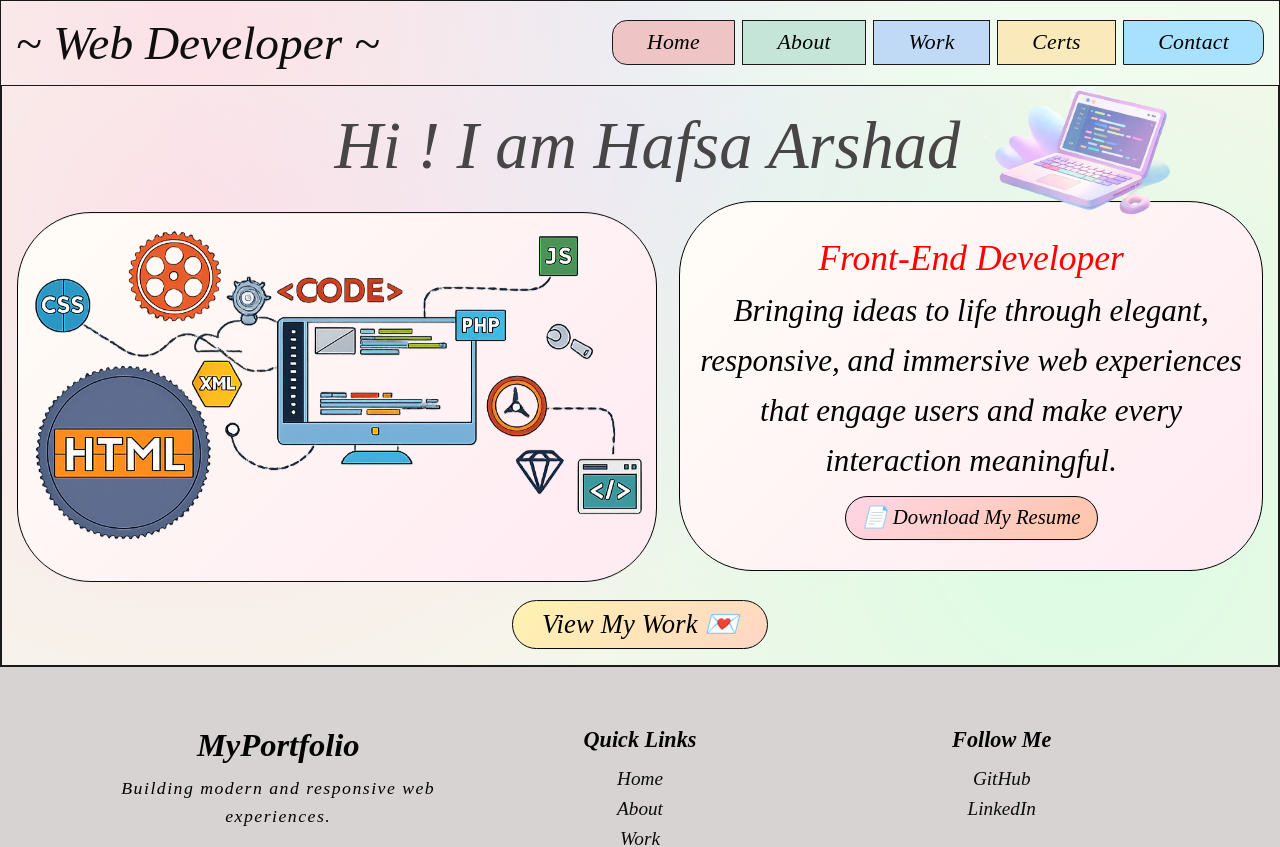
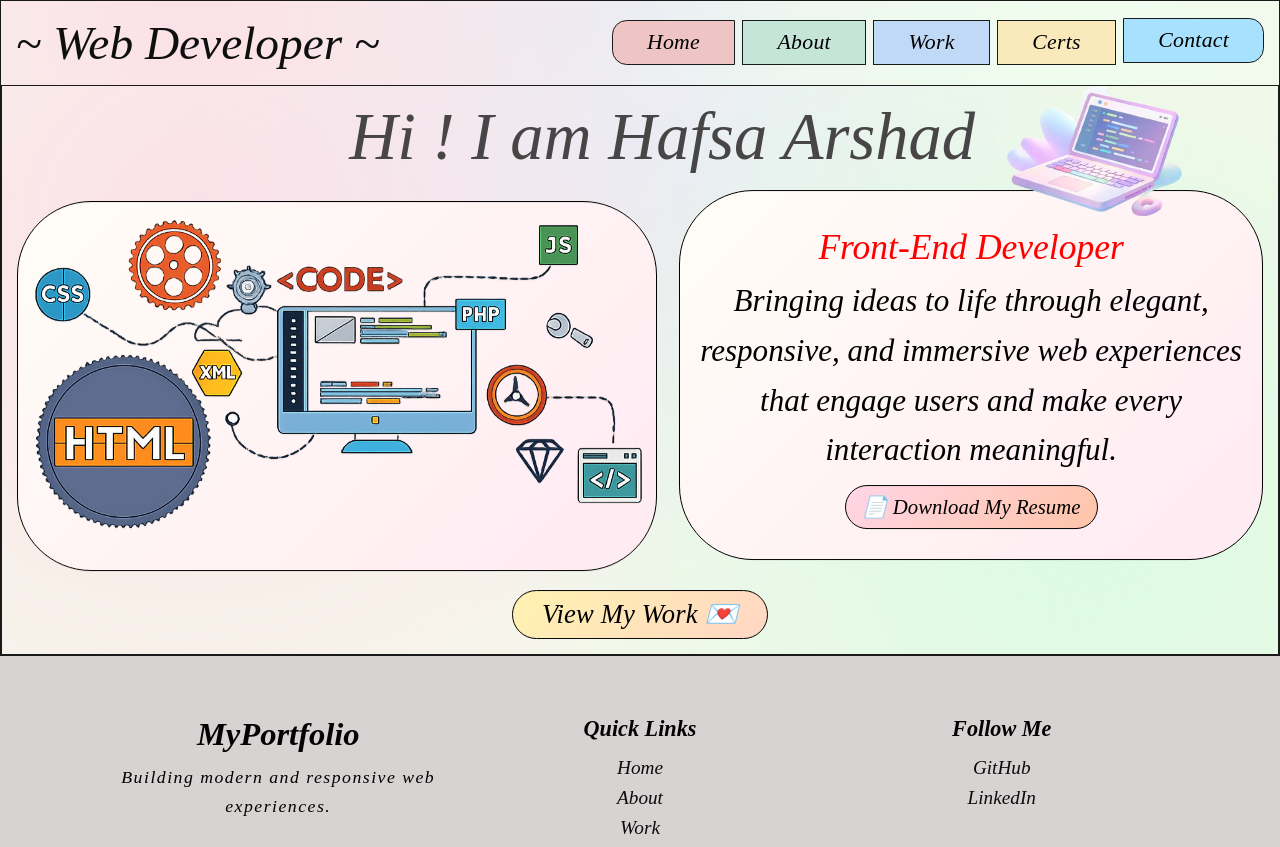
Before and after one commit to Hafsa-Arshad93/hafsaArshad.portfolio, a React (Vite) app: page / in a window 1280 px wide. Shown: the top 847 px of the page. Built offline with nearby package versions, Linux system fonts and the light colour scheme.

Commit message:
Fix responsiveness

```diff
--- a/src/Components/Header/Navbar.css
+++ b/src/Components/Header/Navbar.css
@@ -21,8 +21,8 @@
     flex-direction: column;
     justify-content: center;
     align-items: center;
-    gap: 1rem;
-    padding: 1rem;
+    gap: 0.2rem;
+
     border: none;
     background:
         radial-gradient(circle at 15% 25%, rgba(255, 210, 230, 0.6), transparent 50%),
@@ -70,7 +70,7 @@ radial-gradient(circle at 85% 75%, rgba(235, 255, 240, 0.7), transparent 50%),
     margin: 0;
     border: 1px solid rgb(27, 26, 26);
     box-sizing: border-box;
-    padding: 0.6rem 2rem;
+    padding: 0.2rem 2rem;
 
 }
 
@@ -88,7 +88,7 @@ radial-gradient(circle at 85% 75%, rgba(235, 255, 240, 0.7), transparent 50%),
 
 .contact-btn {
         background-color: #b8daeb;
-            margin-bottom: 0;
+            margin-bottom: 00.3rem;
 
 }
 
@@ -123,6 +123,8 @@ radial-gradient(circle at 85% 75%, rgba(235, 255, 240, 0.7), transparent 50%),
         flex-direction: row;
         justify-content: space-between;
         align-items: center;
+            padding: 1rem;
+
 
     }
 
--- a/src/Components/Hero/Hero.css
+++ b/src/Components/Hero/Hero.css
@@ -178,7 +178,7 @@ border-bottom: 2px solid rgb(27, 26, 26);
     box-shadow: 0 8px 16px rgba(0, 0, 0, 0.2);
 }
 
-@media (max-width: 399px) {
+@media (min-width: 300px) {
     .sticker2 {
         right: -8%;
         top: -6%;
@@ -196,8 +196,10 @@ border-bottom: 2px solid rgb(27, 26, 26);
 
     }
     .resume-btn {
-        margin-top: 0.5rem;
+        font-size: 0.8rem;
+        margin-top: 0.7rem;
         padding: 0 0.4rem;
+        margin-bottom: 0.7rem;
     }
 }
 
@@ -340,9 +342,12 @@ border-bottom: 2px solid rgb(27, 26, 26);
         margin-top: 2rem;
         margin-bottom: 1rem;
         align-items: flex-start;
-        padding-left: 6rem;
+        padding-left: 5rem;
     }
-
+.head h1 {
+    text-align: left;
+    font-size: 3.2rem;
+}
     .mobile-break {
         display: none;
     }
@@ -381,7 +386,7 @@ border-bottom: 2px solid rgb(27, 26, 26);
 
     .sticker2 {
         top: -11%;
-        right: 5%;
+        right: 3%;
     }
      .resume-btn {
         margin-top: 1rem;
@@ -422,6 +427,7 @@ border-bottom: 2px solid rgb(27, 26, 26);
     .head {
         padding-left: 6rem;
     }
+
 .image-top{
     height: 21rem;
 }
@@ -451,7 +457,9 @@ border-bottom: 2px solid rgb(27, 26, 26);
   .head  {
     padding-left: 9rem;
     }
-
+ .head h1 {
+        font-size: 4.3rem;
+    }
     .container1 {
         margin-bottom: 0;
     }
@@ -488,10 +496,13 @@ border-bottom: 2px solid rgb(27, 26, 26);
 
 @media (min-width: 1024px) {
     .head {
-
-        padding-right: 8rem;
         margin-top: 0.4rem;
         padding-bottom: 0.1rem;
+    }
+    .head h1 {
+        font-size: 4.3rem;
+                padding-left: 3rem;
+
     }
 
     .image-top {
@@ -509,13 +520,33 @@ border-bottom: 2px solid rgb(27, 26, 26);
     }
 
     .sticker2 {
-        top: -10%;
-        right: 1%;
-        width: clamp(250px, 30vw, 400px);
+        top: -15%;
+        right: -2%;
+        width: clamp(300px, 40vw, 500px);
     }
      .resume-btn {
         margin-top: 0.3rem;
 }
+}
+@media (min-width: 1100px) {
+    .head{
+        display: grid;
+        align-items: center;
+        justify-content: center;
+        margin: 0;
+        padding: 1rem 0;
+    }
+     .head h1 {
+        align-items: center;
+        justify-content: center;
+    }
+     .sticker2 {
+        top: -11%;
+        right: -1%;
+                width: clamp(300px, 30vw, 500px);
+
+
+    }
 }
 
 @media (min-width: 1200px) {
@@ -536,7 +567,9 @@ border-bottom: 2px solid rgb(27, 26, 26);
 
     .sticker2 {
         top: -13%;
-        right: 3%;
+        right: 2%;
+                width: clamp(300px, 30vw, 500px);
+
     }
        .resume-btn {
         margin-top: 0.7rem;
```
